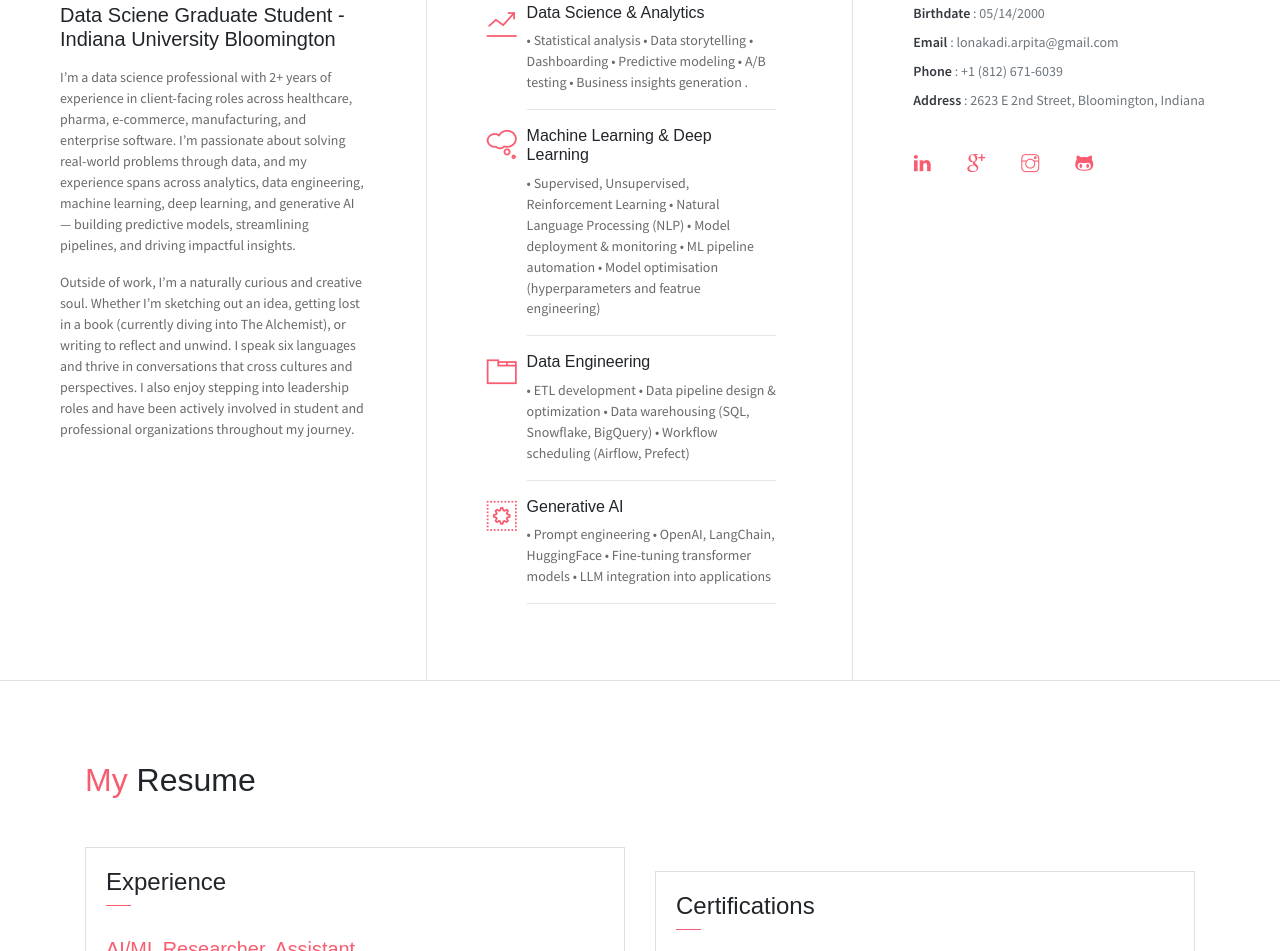
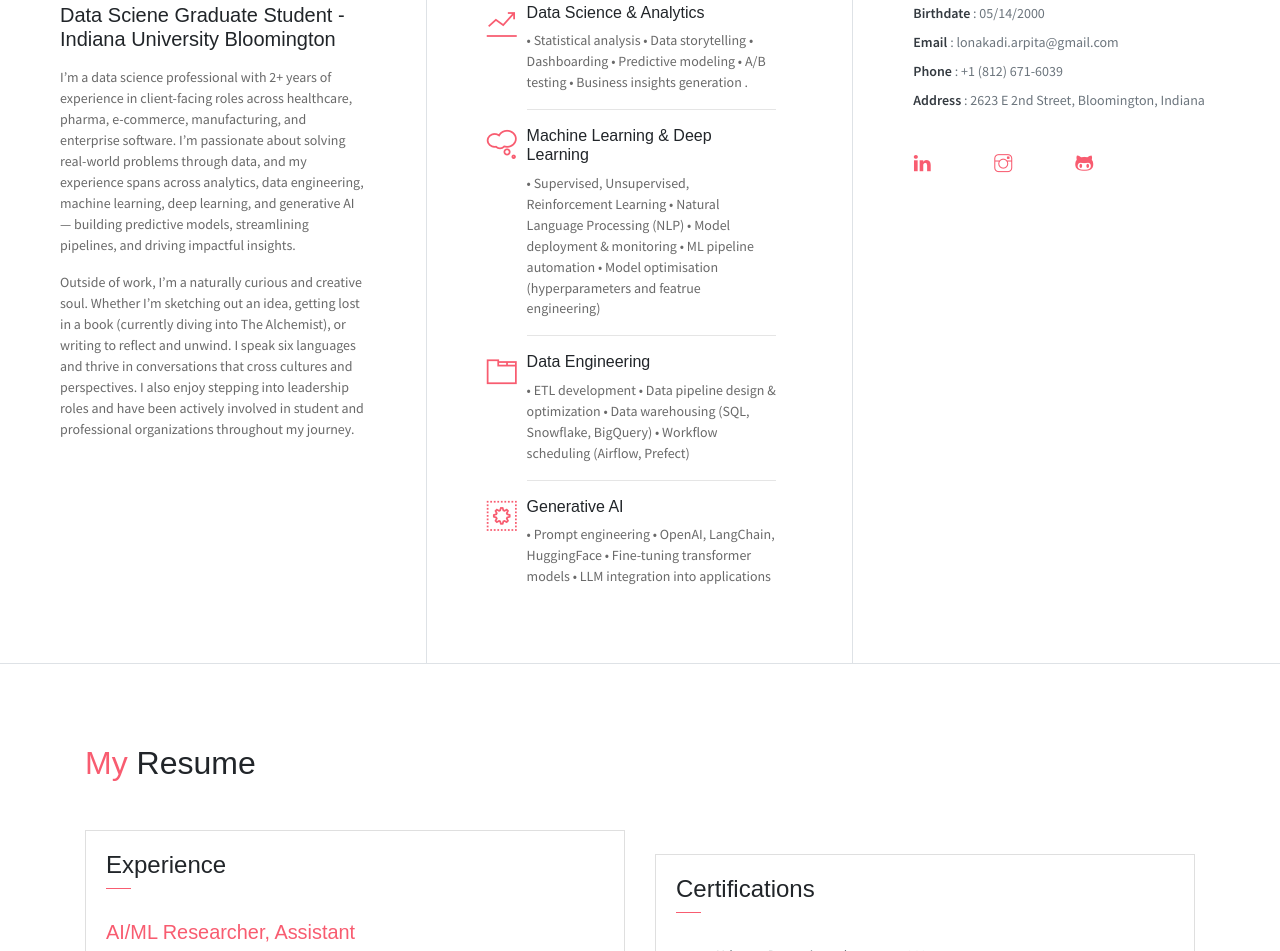
Before and after one commit to Arpl14/portfolio, a website: page public_html/index.html in a window 1280 px wide. Shown: the part 865-1816 px from the top of the page. Drawn offline with nearby package versions, Linux system fonts and the light colour scheme; some packages are replaced by stand-ins of ours.

Commit message:
Update index.html

```diff
--- a/public_html/index.html
+++ b/public_html/index.html
@@ -150,7 +150,7 @@
                             •	Fine-tuning transformer models
                             •	LLM integration into applications
                         </p>
-                        <hr>
+
                     </div>
                 </div>
             </div>
@@ -167,7 +167,7 @@
                 </ul>
                 <ul class="social-icons pt-3">
                     <li class="social-item"><a class="social-link" href="https://www.linkedin.com/in/arpita-lonakadi/"><i class="ti-linkedin" aria-hidden="true"></i></a></li>
-                    <li class="social-item"><a class="social-link" href="lonakadiarpita@gmail.com"><i class="ti-google" aria-hidden="true"></i></a></li>
+<!--                     <li class="social-item"><a class="social-link" href="lonakadiarpita@gmail.com"><i class="ti-google" aria-hidden="true"></i></a></li> -->
                     <li class="social-item"><a class="social-link" href="https://www.instagram.com/arpita_l?igsh=cWd4NnNpY2toaTd5&utm_source=qr"><i class="ti-instagram" aria-hidden="true"></i></a></li>
                     <li class="social-item"><a class="social-link" href="https://github.com/Arpl14"><i class="ti-github" aria-hidden="true"></i></a></li>
                 </ul>
```
